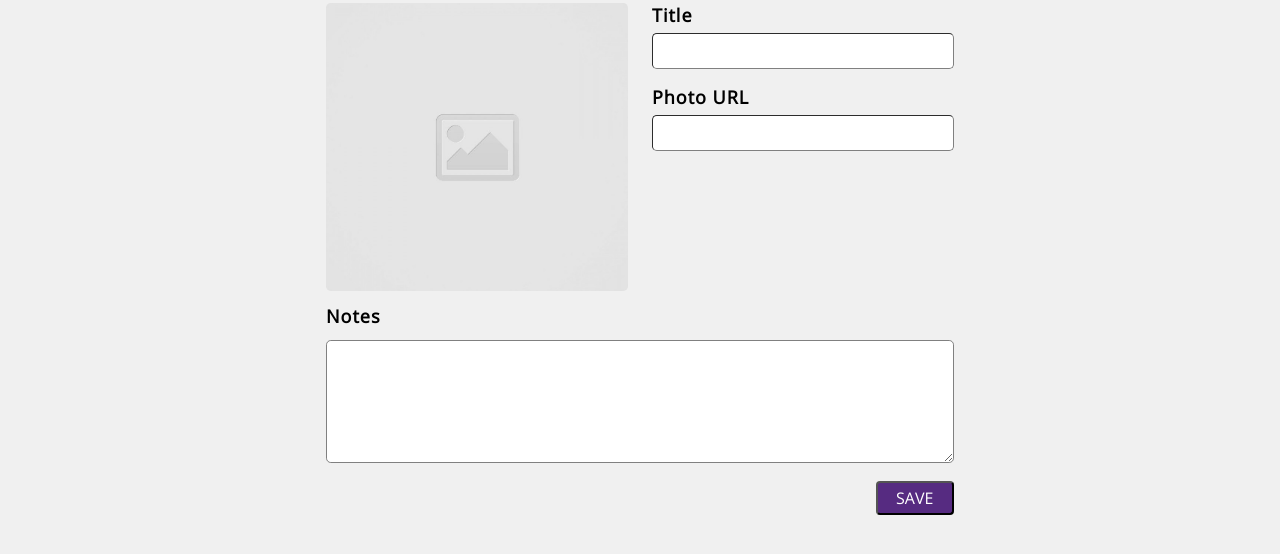
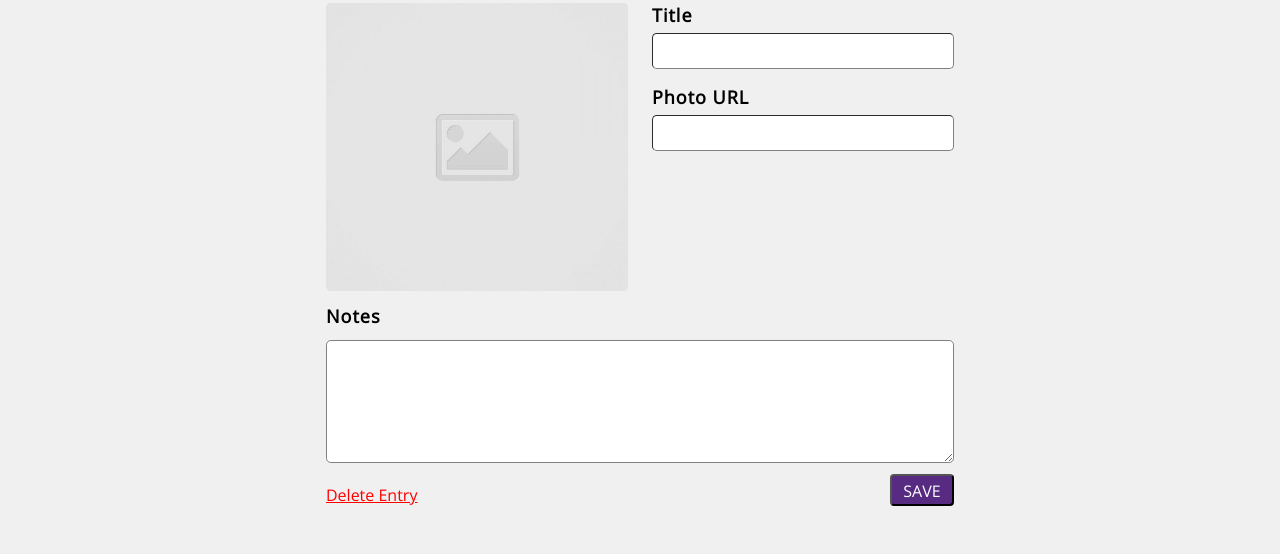
Before and after one commit to e-bales/code-journal, a website: page index.html in a window 1280 px wide. Shown: the part 150-704 px from the top of the page. Drawn offline with nearby package versions, Linux system fonts and the light colour scheme.

Commit message:
added delete entry and fixed bug where form would be filled if you edit but don't save

```diff
--- a/css/layout.css
+++ b/css/layout.css
@@ -48,6 +48,10 @@
   align-items: center;
 }
 
+.delete {
+  padding-left: 0.75rem;
+}
+
 @media screen and (min-width: 768px) {
   .container {
     max-width: 700px;
@@ -70,4 +74,8 @@
     width: 100%;
     height: 18rem;
   }
+
+  .delete button {
+    margin-right: 0.75rem;
+  }
 }
--- a/css/styles.css
+++ b/css/styles.css
@@ -86,7 +86,7 @@ button {
 
 .column-quarter > button {
   width: 20%;
-  height: 40%;
+  height: 2rem;
   margin-bottom: 0;
 }
 
@@ -142,3 +142,13 @@ a {
 .fa-pencil:hover {
   cursor: pointer;
 }
+
+.delete p {
+  /* margin-bottom: 1rem; */
+  color: red;
+  text-decoration: underline;
+}
+
+.delete p:hover {
+  cursor: pointer;
+}
--- a/index.html
+++ b/index.html
@@ -58,8 +58,11 @@
             <textarea rows="6" id="notes" name="notes" required></textarea>
           </div>
         </div>
-        <div class="row">
-          <div class="column-full button">
+        <div class="row delete">
+          <div class="column-quarter">
+            <p>Delete Entry</p>
+          </div>
+          <div class="column-quarter button">
             <button type="submit">Save</button>
           </div>
         </div>
--- a/js/main.js
+++ b/js/main.js
@@ -140,6 +140,9 @@ function viewSwap(view) {
 
 $entriesAnchor.addEventListener('click', () => {
   viewSwap('entries');
+  $form.reset();
+  $entryTitle.textContent = 'New Entry';
+  $image.setAttribute('src', 'images/placeholder-image-square.jpg');
 });
 $entryFormAnchor.addEventListener('click', () => {
   viewSwap('entry-form');
```
